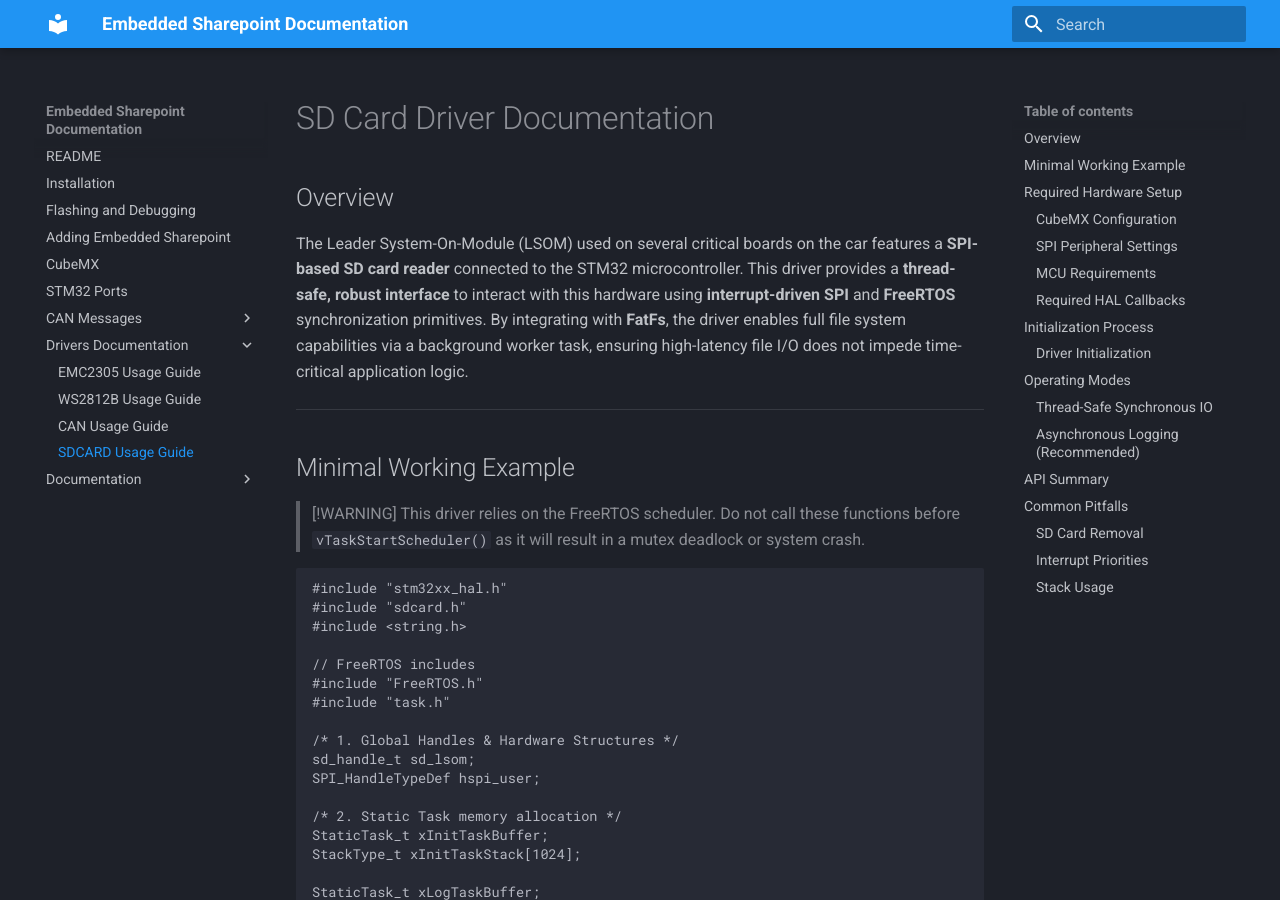
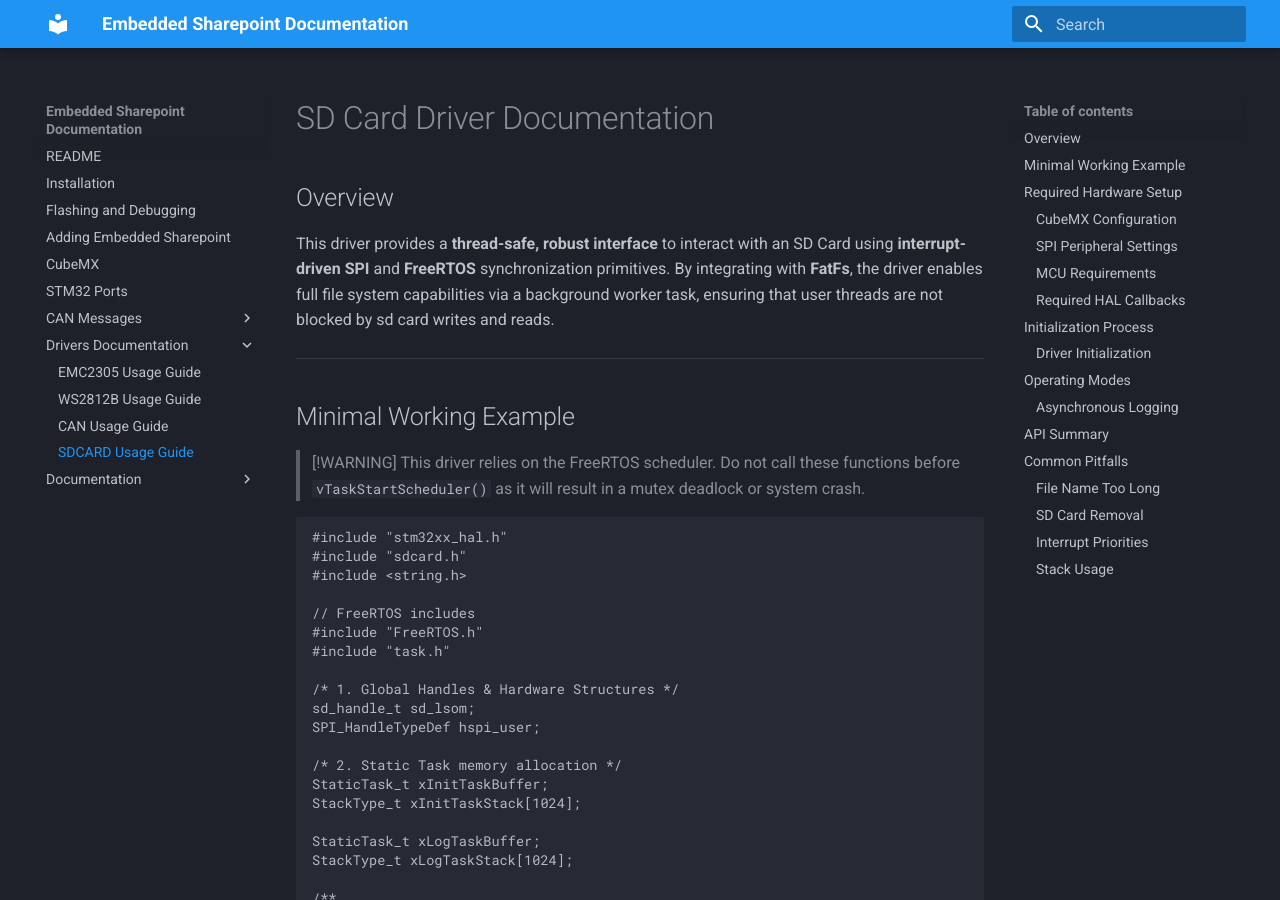
Before and after one commit to lhr-solar/Embedded-Sharepoint, an MkDocs documentation site: the page built from docs/sdcard.md, in a window 1280 px wide and 900 px high. Built offline with MkDocs 1.6.1 and Material for MkDocs 9.7.7, drawn with Linux system fonts in a browser that asks for light colours; some of the changed text lies outside the part shown.

Commit message:
SD Card Docs Updates (#234)
* balls

* Update docs/sdcard.md

Co-authored-by: gemini-code-assist[bot] <176961590+gemini-code-assist[bot]@users.noreply.github.com>

* add PR back to build actions

---------

Co-authored-by: gemini-code-assist[bot] <176961590+gemini-code-assist[bot]@users.noreply.github.com>

```diff
--- a/docs/sdcard.md
+++ b/docs/sdcard.md
@@ -2,7 +2,7 @@
 
 ## Overview
 
-The Leader System-On-Module (LSOM) used on several critical boards on the car features a **SPI-based SD card reader** connected to the STM32 microcontroller. This driver provides a **thread-safe, robust interface** to interact with this hardware using **interrupt-driven SPI** and **FreeRTOS** synchronization primitives. By integrating with **FatFs**, the driver enables full file system capabilities via a background worker task, ensuring high-latency file I/O does not impede time-critical application logic.
+This driver provides a **thread-safe, robust interface** to interact with an SD Card using **interrupt-driven SPI** and **FreeRTOS** synchronization primitives. By integrating with **FatFs**, the driver enables full file system capabilities via a background worker task, ensuring that user threads are not blocked by sd card writes and reads.
 
 ---
 
@@ -163,14 +163,9 @@ USER_SD_Card_Init(&sd_lsom, tskIDLE_PRIORITY + 3);
 
 ## Operating Modes
 
-### Thread-Safe Synchronous IO
+Note that the **MAXIMUM** file name length is **13** characters.
 
-Used for direct block access. These functions acquire the mutex, perform the SPI transfer, and release the lock.
-
-* **Read Block:** `SD_ReadSingleBlock(&sd_lsom, blockNum, buffer, timeout);`
-* **Write Block:** `SD_WriteSingleBlock(&sd_lsom, blockNum, buffer, timeout);`
-
-### Asynchronous Logging (Recommended)
+### Asynchronous Logging
 
 Prevents file I/O from blocking high-priority control loops.
 
@@ -192,6 +187,10 @@ Prevents file I/O from blocking high-priority control loops.
 
 ## Common Pitfalls
 
+### File Name Too Long
+
+As per, FatFs 8.3, the max file name is 13 characters. When passing in fileNames into `USER_SD_Card_Write_Async`, they must be shorter than 13 characters.
+
 ### SD Card Removal
 
 If the card is removed, the `SD_Worker` task will attempt to re-initialize every 500ms. Telemetry tasks will not block; they will drop the oldest data once the job queue is saturated.
```
Also changed, not shown: 2 other files.
